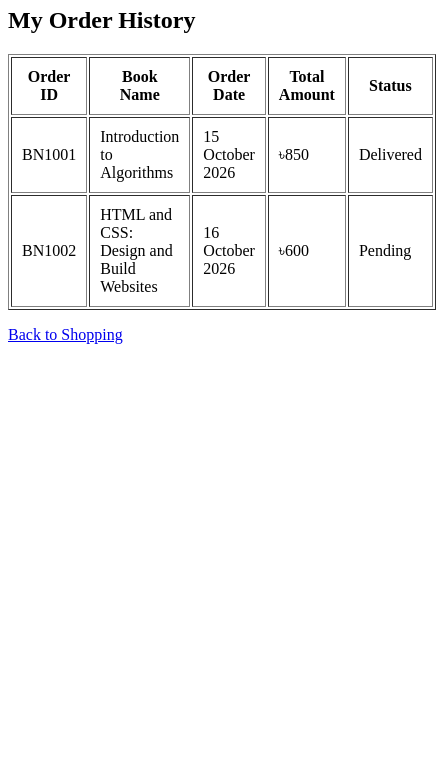
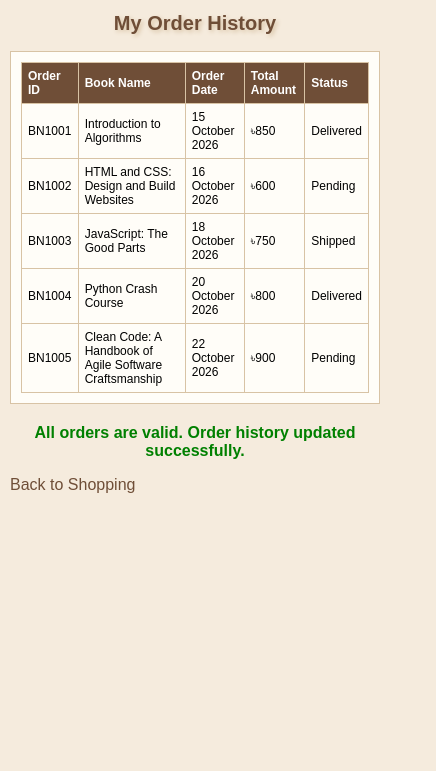
Before and after one commit to tauhidtanvir0182-creator/An_Online_BookShop, a plain HTML site: page order_history.html in a window 390 px wide. Shown: the part 73-844 px from the top of the page, 436 px wide, since content can reach past the window. Drawn offline with Linux system fonts and the light colour scheme.

Commit message:
Add files via upload

```diff
--- a/order_history.css
+++ b/order_history.css
@@ -10,17 +10,29 @@ h1 {
     color: white;
     text-align: center;
     padding: 15px;
+    position: sticky;
+    top: 0;
+
 }
 
 h2 {
     color: #6F4E37;
     text-align: center;
+    text-shadow: 2px 2px 4px #D8C3A5;
+    transition: 0.3s;
+}
+
+h2:hover {
+    color: #8B4513;
+    text-shadow: 3px 3px 6px #B89B7A;
 }
 
 table {
     width: 100%;
     background-color: #FFFDF8;
     border-collapse: collapse;
+    border: 1px solid #D8C3A5;
+    padding: 10px;
 }
 
 th {
@@ -39,6 +51,59 @@ a {
     text-decoration: none;
 }
 
+#errorMessage {
+    color: red;
+    font-weight: bold;
+    text-align: center;
+    margin-top: 20px;
+}
+#successMessage {
+    color: green;
+    font-weight: bold;
+    text-align: center;
+    margin-top: 20px;
+}
+tr:hover {
+    background-color: #F5EBDD;
+    cursor: pointer;
+}
+
+th:hover {
+    background-color: #8B4513;
+}
+
+#successMessage:hover {
+    text-decoration: underline;
+}
+
+#errorMessage:hover {
+    text-decoration: underline;
+}
 a:hover {
-    color: #8B4513;
+    color: #701d1d;
 }
+
+@media (max-width: 600px) {
+    body {
+        margin: 10px;
+    }
+
+    h1 {
+        font-size: 24px;
+        padding: 12px;
+    }
+
+    h2 {
+        font-size: 20px;
+    }
+
+    th, td {
+        padding: 6px;
+        font-size: 12px;
+    }
+
+    table {
+        display: block;
+        overflow-x: auto;
+    }
+}
--- a/order_history.html
+++ b/order_history.html
@@ -5,13 +5,16 @@
     <meta charset="UTF-8">
     <meta name="viewport" content="width=device-width, initial-scale=1.0">
     <title>BookNest | Order History</title>
+    <link rel="stylesheet" href="order_history.css">
+    <script src="order_history.js" defer></script>
+
 </head>
 <body>
 
     <h1>BookNest</h1>
     <h2>My Order History</h2>
 
-    <table border="1" cellpadding="10">
+    <table id="orderTable" >
         <tr>
             <th>Order ID</th>
             <th>Book Name</th>
@@ -35,9 +38,37 @@
             <td>৳600</td>
             <td>Pending</td>
         </tr>
+
+        <tr>
+            <td>BN1003</td>
+            <td>JavaScript: The Good Parts</td>
+            <td>18 October 2026</td>
+            <td>৳750</td>
+            <td>Shipped</td>
+        </tr>
+
+        <tr>
+            <td>BN1004</td>
+            <td>Python Crash Course</td>
+            <td>20 October 2026</td>
+            <td>৳800</td>
+            <td>Delivered</td>
+        </tr>
+
+        <tr>
+            <td>BN1005</td>
+            <td>Clean Code: A Handbook of Agile Software Craftsmanship</td>
+            <td>22 October 2026</td>
+            <td>৳900</td>
+            <td>Pending</td>
+        </tr>
+
     </table>
 
-    <p><a href="cart.html">Back to Shopping</a></p>
+    <p id="errorMessage"></p>
+    <p id="successMessage"></p>
+
+    <a href="cart.html">Back to Shopping</a>
 
 </body>
 </html>
--- /dev/null
+++ b/order_history.js
@@ -0,0 +1,72 @@
+  window.addEventListener("load", function () {
+
+    let table = document.getElementById("orderTable");
+    let errorMessage = document.getElementById("errorMessage");
+    let successMessage = document.getElementById("successMessage");
+
+
+    let rows = table.rows;
+
+    let validStatuses = [
+        "Pending",
+        "Confirmed",
+        "Shipped",
+        "Delivered"
+    ];
+
+    for (let i = 1; i < rows.length; i++) {
+
+        let cells = rows[i].cells;
+
+        let orderId = cells[0].innerHTML.trim();
+        let bookName = cells[1].innerHTML.trim();
+        let orderDate = cells[2].innerHTML.trim();
+        let amount = cells[3].innerHTML.trim();
+        let status = cells[4].innerHTML.trim();
+
+        if (orderId === "") {
+            errorMessage.innerHTML =
+                "Error: Order ID cannot be empty.";
+            return false;
+        }
+
+        if (!orderId.startsWith("BN")) {
+         errorMessage.innerHTML =
+        "Error: Order ID must start with BN.";
+         return false;
+        }
+
+        if (orderId.length < 3 || isNaN(orderId.substring(2))) {
+         errorMessage.innerHTML =
+        "Error: Order ID must be BN followed by a number.";
+         return false;
+        }
+
+        if (amount === "" || !amount.includes("৳")) {
+        errorMessage.innerHTML =
+        "Error: Invalid amount for Order " + orderId;
+         return false;
+      }
+
+        if (bookName === "") {
+            errorMessage.innerHTML =
+                "Error: Book name cannot be empty.";
+            return false;
+        }
+
+        if (orderDate === "") {
+            errorMessage.innerHTML =
+                "Error: Order date cannot be empty.";
+            return false;
+        }
+
+        if (!validStatuses.includes(status)) {
+            errorMessage.innerHTML =
+                "Error: Invalid status for Order " + orderId;
+            return false;
+        }
+    }
+
+    successMessage.innerHTML = "All orders are valid. Order history updated successfully.";
+
+});
```
